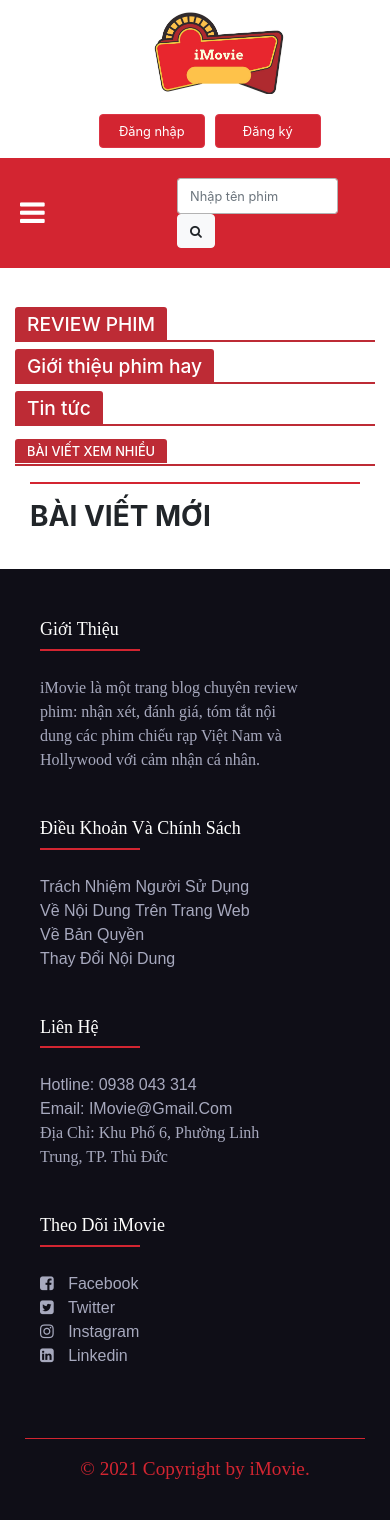
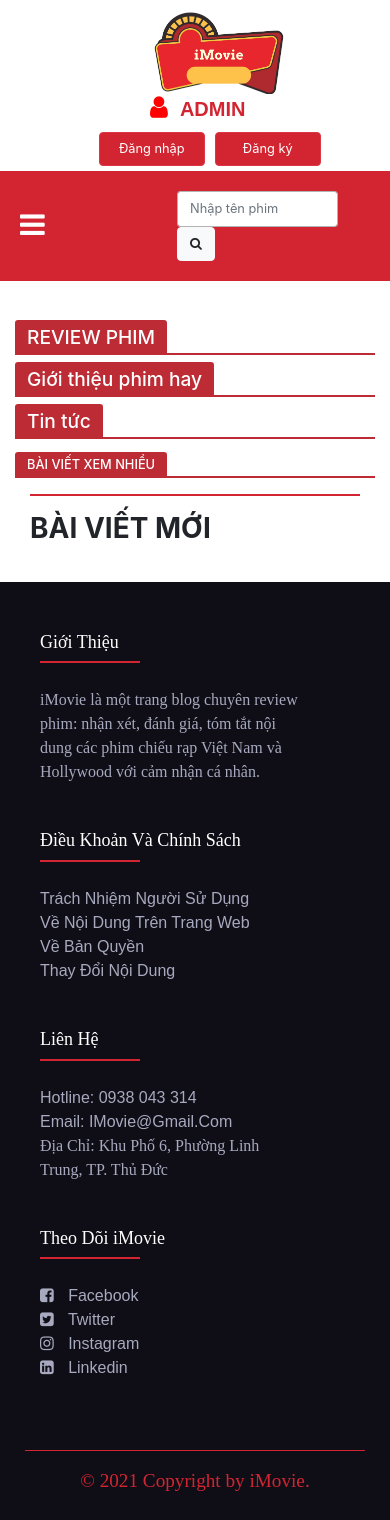
Before and after one commit to lttn-16/iMovie, a PHP site: page /iMovie/ in a window 390 px wide. Before the commit the page ends 1479 px from the top, so only its background shows below. Run offline with PHP 8.4, Linux system fonts and the light colour scheme; data that the repository does not hold is empty; some libraries are stand-ins or nearby versions; some web fonts are replaced.

Commit message:
themadmin

```diff
--- a/css/styles.css
+++ b/css/styles.css
@@ -2,6 +2,7 @@
   margin: 0;
   padding: 0;
 }
+
 
 html {
   position: relative;
@@ -72,6 +73,23 @@ a:active {
   text-decoration: none;
 }
 
+.admin {
+  margin-left: 20%;
+  font-size: 25px;
+  margin-top: -15px;
+}
+
+.admin__name {
+  font-family: arial;
+    color: #d32531;
+    font-size: 20px;
+    text-decoration: none;
+    font-weight: bold;
+}
+
+.admin__name:hover {
+  color:#d32531 ;
+}
 .logo__name:hover {
   color: #d32531;
   text-decoration: none;
@@ -79,8 +97,14 @@ a:active {
 
 .logo__img {
   width: 150px;
-  margin-left: 50%;
+  margin-left: 25%;
   margin-top: -7%;
+}
+
+.admin__img {
+
+  color: red;
+  margin-right: 5px;;
 }
 
 .menu-icon {
@@ -109,9 +133,17 @@ nav {
   border-radius: 5px;
 }
 
+.admin_nav {
+  margin-top: 60px;
+  margin-left: 0;
+  border-radius: 5px;
+}
+
 .btn-login {
-  width: 120px;
   margin-left: 5px;
+  width: 100px;
+  font-size: 15px;
+  margin-top: 5px;
 }
 
 .card-img-top {
@@ -632,6 +664,10 @@ html {
   .btn_nav {
     margin-left: 50px;
   }
+
+  .admin_nav {
+    margin-left: 50px;
+  }
 }
 
 /*responsive */
@@ -645,6 +681,10 @@ html {
   }
 
   .btn_nav {
+    margin-left: 75px;
+  }
+
+  .admin_nav {
     margin-left: 75px;
   }
 
@@ -672,14 +712,19 @@ html {
     margin-left: 33%;
   }
 
+  .admin_nav {
+    margin: 20px auto;
+    margin-left: 33%;
+  }
+
   .btn-login {
     width: 100px;
     margin-left: 8px;
+    margin-top: 5px;
   }
 
   .logo__img {
     margin-left: 60%;
-
     width: 180px;
     margin-top: 5%;
   }
@@ -780,12 +825,17 @@ html {
   }
 
   .logo__img {
-    margin-left: 61%;
+    margin-left: 65%;
     width: 160px;
     margin-top: 3%;
   }
 
   .btn_nav {
+    margin: 12px auto;
+    margin-left: 32%;
+  }
+
+  .admin_nav {
     margin: 12px auto;
     margin-left: 32%;
   }
@@ -847,6 +897,15 @@ html {
     margin-left: 27%;
   }
 
+  .admin {
+    margin-left: 25%;
+  }
+
+  .admin_nav {
+    margin: 10px auto;
+    margin-left: 27%;
+  }
+
   .footer-col,
   .col-md-3 {
     width: 100%;
@@ -878,7 +937,7 @@ html {
   }
 
   .btn-login {
-    margin: 10px 5px;
+    margin: 5px 5px;
   }
 }
 
@@ -887,6 +946,14 @@ html {
     margin-left: 30%;
   }
   .btn_nav {
+    margin-left: 25%;
+  }
+
+  .admin {
+    margin-left: 20%;
+  }
+
+  .admin_nav {
     margin-left: 25%;
   }
 
@@ -908,4 +975,11 @@ html {
   .btn_nav {
     margin-left: 20%;
   }
+  .admin {
+    margin-left: 6%;
+  }
+
+  .admin_nav {
+    margin-left: 20%;
+  }
 }
--- a/include/navigation.php
+++ b/include/navigation.php
@@ -2,15 +2,22 @@
 <?php include "include/header.php"; ?>
 
 <div class="row " >
+  <div>
+
+  </div>
   <div class="col-sm-8 logo">
-  <a href="./index.php"><img class="logo__img"  src="./images/logo.jpg" alt="iMovie Logo"></a>
-  <a href="./index.php" class="logo__name">iMovie</a>
+    <a href="./index.php"><img class="logo__img"  src="./images/logo.jpg" alt="iMovie Logo"></a>
+    <a href="./index.php" class="logo__name">iMovie</a>
   </div>
   <div class="col-lg-4">
      <div class="btn_nav">
+        <div class = "admin">
+          <a href="../admin/index.php"><i class="fa fa-user admin__img"></i></a>
+          <a href="../admin/index.php" class="admin__name">ADMIN</a>
+        </div>
         <a href="login.php"><button type="submit" class="btn btn-login btn-danger"> Đăng nhập</button></a>
         <a href="registration.php"><button type="submit" class="btn btn-login btn-danger"> Đăng ký</button></a>
-  </div>
+    </div>
   </div>
 </div>
     <!-- Navigation -->
```
